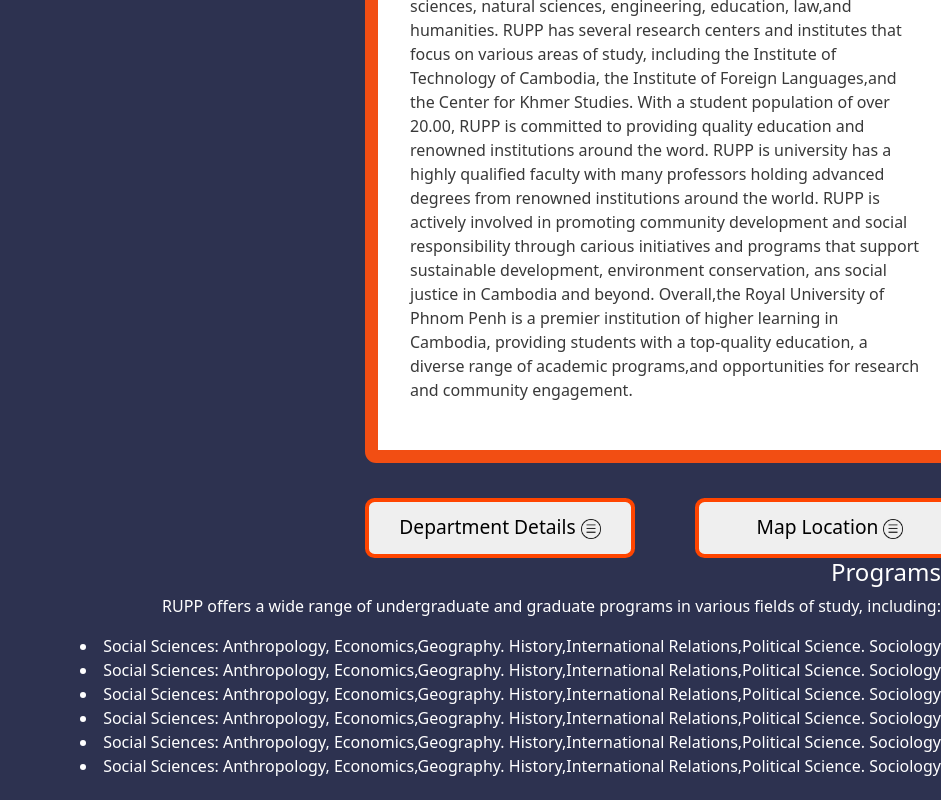
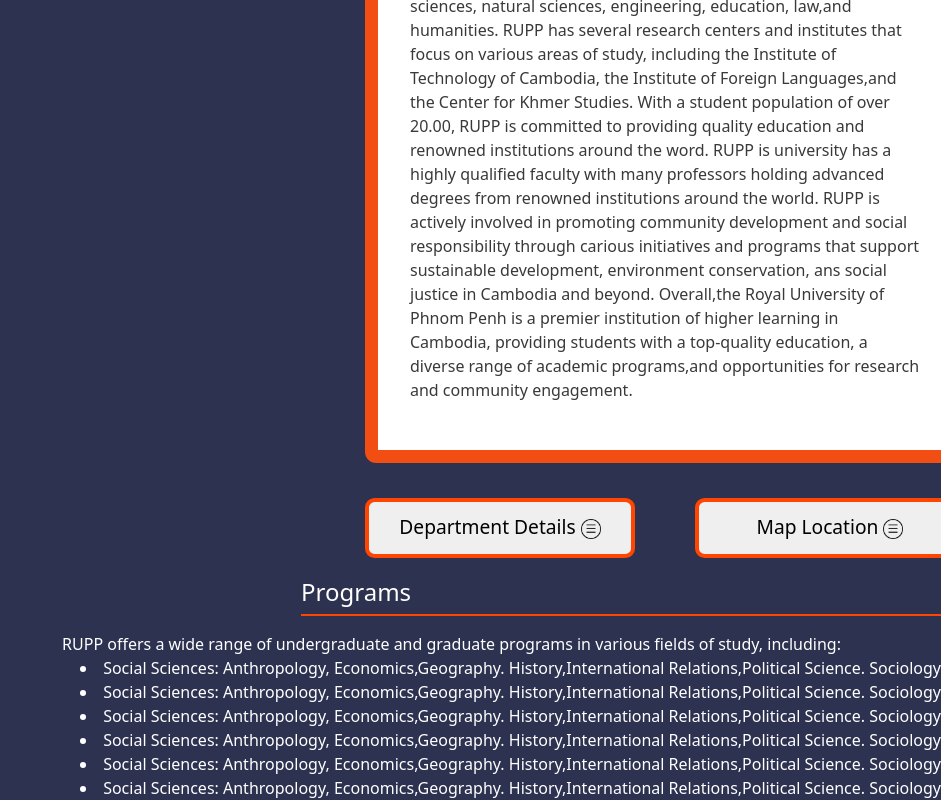
Before and after one commit to SIPHAI/RUPP-WORKS, a plain HTML site: page PROJECT PRATICUM/index.html in a window 1280 px wide. Shown: the part 825-1625 px from the top of the page, without its empty margins (339-1280 px from the left). Before the commit the page ends 1603 px from the top, so only its background shows below. Drawn offline with nearby package versions, Linux system fonts and the light colour scheme.

Commit message:
last commit

```diff
--- a/PROJECT PRATICUM/index.html
+++ b/PROJECT PRATICUM/index.html
@@ -35,6 +35,7 @@
       <button class="btn btn-primary btn-lg register">Register</button>
     </div>
 </nav>
+<!-- container -->
 <div class="container">
       </div>
       <div class="container text-center search-bar col-7,col3,col-3">
@@ -87,18 +88,28 @@
         <button class="button"><span>Department Details </span><img class="more" src="img/more.png" alt=""></button>
         <button class="button"><span>Map Location </span><img class="more" src="img/more.png" alt=""></button>
       </div>
+      <div>
+
+      </div>
     </div>
+       <h4 class="h4" >Programs</h4>
       <div class="programs" >
-        <h4 class="h4" >Programs</h4>
-        <ul> RUPP offers a wide range of undergraduate and graduate programs in various fields of study, including:</ul>
+
+
+        <div class="line"></div>
+
+        <ul></ul>
+        <li id="fields">RUPP offers a wide range of undergraduate and graduate programs in various fields of study, including:</li>
         <li>Social Sciences: Anthropology, Economics,Geography. History,International Relations,Political Science. Sociology</li>
         <li>Social Sciences: Anthropology, Economics,Geography. History,International Relations,Political Science. Sociology</li>
         <li>Social Sciences: Anthropology, Economics,Geography. History,International Relations,Political Science. Sociology</li>
         <li>Social Sciences: Anthropology, Economics,Geography. History,International Relations,Political Science. Sociology</li>
         <li>Social Sciences: Anthropology, Economics,Geography. History,International Relations,Political Science. Sociology</li>
         <li>Social Sciences: Anthropology, Economics,Geography. History,International Relations,Political Science. Sociology</li>
+      </div>
 </div>
-  </div>
+
+
 
 
           <script src="https://cdn.jsdelivr.net/npm/bootstrap@5.3.0-alpha1/dist/js/bootstrap.bundle.min.js"
--- a/PROJECT PRATICUM/style.css
+++ b/PROJECT PRATICUM/style.css
@@ -1,6 +1,7 @@
-*{
+* {
   margin: 0;
   padding: 0;
+  box-sizing: border-box;
 }
 
 body {
@@ -43,7 +44,7 @@ body {
   margin-top: 200px;
   justify-content: center;
 }
-  .input-group-append{
+.input-group-append {
   background-color: orange;
 }
 .register {
@@ -51,53 +52,50 @@ body {
   background-color: #424669;
   border: none;
 }
-  .rupp{
+.rupp {
   background-color: #fff;
   padding: 2rem;
   margin-right: 5px;
   border: rgb(242, 78, 19) solid 13px;
-    border-radius: .7em;
+  border-radius: 0.7em;
   width: 600px;
   height: auto;
-    color:#393939;
+  color: #393939;
 }
 
-  .AboutRupp1{
+.AboutRupp1 {
   display: flex;
-    justify-content:center;
+  justify-content: center;
 }
-  .rupp{
+.rupp {
   margin-left: 55%;
 }
-  .button{
+.button {
   margin-top: 5px;
   border: 4px solid orangered;
-    border-radius: .5em;
+  border-radius: 0.5em;
   /* display: inline; */
   height: 60px;
   width: 400px;
 }
-  .heading2{
-
-    color:aliceblue;
+.heading2 {
+  color: aliceblue;
   margin-left: 50%;
 }
 
-  .img{
+.img {
   margin: 0;
   padding: 15px;
   align-items: center;
   width: 530px;
   height: auto;
-
 }
 
-
-  .more{
+.more {
   width: 20px;
   height: 20px;
 }
-  .rupp1{
+.rupp1 {
   display: flex;
   width: 600px;
   margin-top: 30px;
@@ -105,21 +103,36 @@ body {
   /* background-color: aliceblue; */
   margin-left: 55%;
 }
-  .rupp1 .button{
+.rupp1 .button {
   display: inline;
   width: 45%;
   font-size: larger;
 }
-  .rupp1 .img{
-    position:relative !important;
+.rupp1 .img {
+  position: relative !important;
 }
 
-  .line{
+.line {
   background-color: orangered;
-    color:orangered
+  color: orangered;
 }
-  .programs{
-    color:#fff;
+.h4 {
+  color: #fff;
+  margin-top: 20px;
+  margin-left: 50%;
+}
+.programs {
+  color: #fff;
   display: inline;
-    text-align: end         ;
+  text-align: end;
 }
+.line {
+  margin-left: 50%;
+  width: 50%;
+  height: 2px;
+  background-color: orangered;
+}
+#fields {
+  margin-right: 100px;
+  list-style: none;
+}
```
Lines whose indentation alone changed are shown as unchanged.
